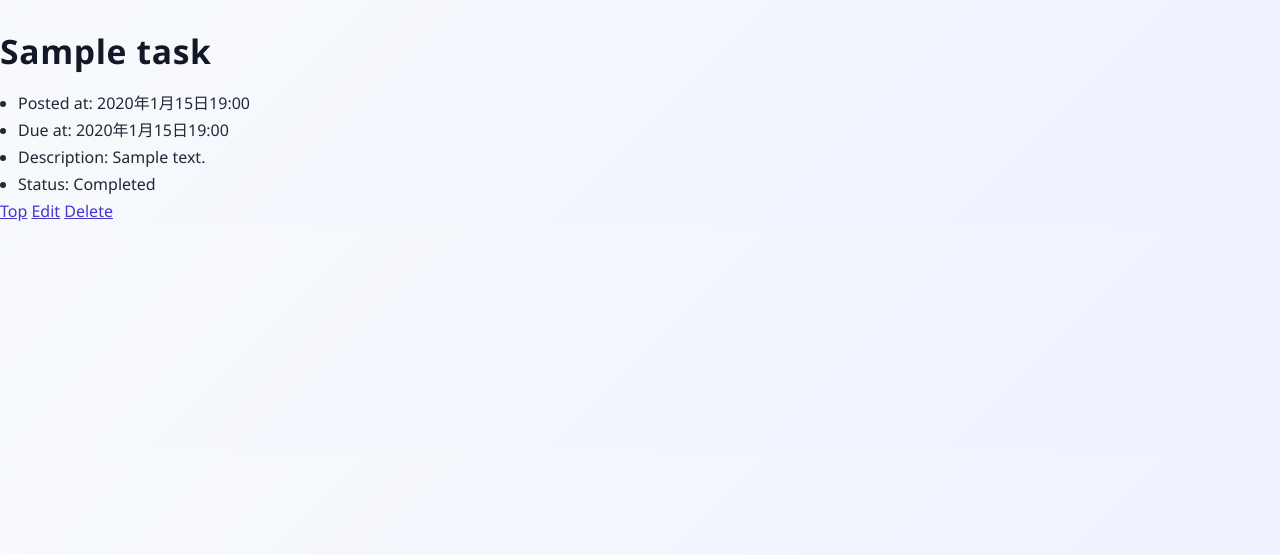
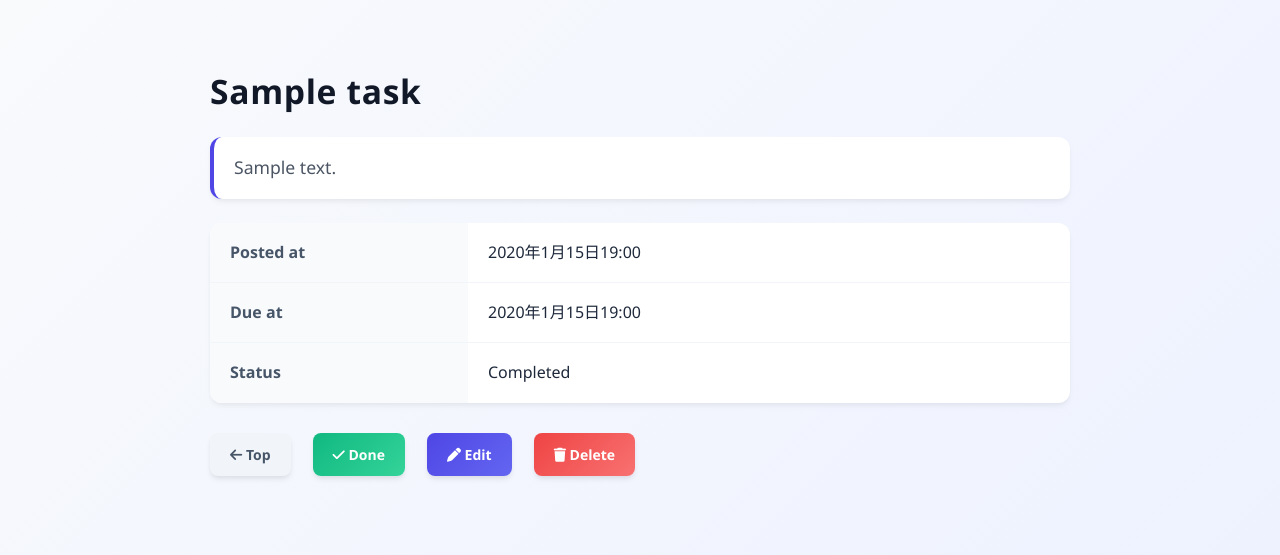
Before and after one commit to s1f10230229/django-test-exercise, a Django app: page /1/ in a window 1280 px wide. Shown: the top 555 px of the page. Run offline with Django 5.2, Linux system fonts and the light colour scheme; tables that the repository leaves empty hold one stand-in row (values such as "Sample post").

Commit message:
css追加とdetailの拡張

```diff
--- /dev/null
+++ b/todo/static/todo/detail.css
@@ -0,0 +1,102 @@
+.description {
+  font-size: 1.1rem;
+  color: #4b5563;
+  background: #ffffff;
+  padding: 16px 20px;
+  border-radius: 12px;
+  box-shadow: 0 4px 6px -1px rgba(0, 0, 0, 0.05), 0 2px 4px -1px rgba(0, 0, 0, 0.03);
+  margin-bottom: 24px;
+  border-left: 4px solid #4f46e5;
+  white-space: pre-wrap;
+}
+
+.detail-table {
+  width: 100%;
+  border-collapse: separate;
+  border-spacing: 0;
+  background: #ffffff;
+  border-radius: 12px;
+  box-shadow: 0 4px 6px -1px rgba(0, 0, 0, 0.05), 0 2px 4px -1px rgba(0, 0, 0, 0.03);
+  margin-bottom: 30px;
+  overflow: hidden;
+}
+
+.detail-table th,
+.detail-table td {
+  padding: 16px 20px;
+  text-align: left;
+  border-bottom: 1px solid #f1f5f9;
+}
+
+.detail-table tr:last-child th,
+.detail-table tr:last-child td {
+  border-bottom: none;
+}
+
+.detail-table th {
+  background-color: #f8fafc;
+  color: #475569;
+  font-weight: 600;
+  width: 30%;
+}
+
+.detail-table td {
+  color: #1e293b;
+}
+
+.nav-links {
+  margin-top: 30px;
+  display: flex;
+  gap: 12px;
+}
+
+.btn {
+  display: inline-block;
+  text-decoration: none;
+  padding: 10px 20px;
+  border-radius: 8px;
+  font-size: 14px;
+  font-weight: 600;
+  text-align: center;
+  transition: all 0.2s ease;
+  box-shadow: 0 4px 6px -1px rgba(0, 0, 0, 0.08), 0 2px 4px -1px rgba(0, 0, 0, 0.04);
+}
+
+.btn:hover {
+  text-decoration: none;
+  transform: translateY(-1px);
+  box-shadow: 0 10px 15px -3px rgba(0, 0, 0, 0.1), 0 4px 6px -2px rgba(0, 0, 0, 0.05);
+}
+
+.btn-primary {
+  background: linear-gradient(135deg, #4f46e5 0%, #6366f1 100%);
+  color: #ffffff !important;
+}
+
+.btn-secondary {
+  background: #f1f5f9;
+  color: #475569 !important;
+}
+.btn-secondary:hover {
+  background: #e2e8f0;
+}
+
+.btn-done {
+  background: linear-gradient(135deg, #10b981 0%, #34d399 100%);
+  color: #ffffff !important;
+}
+
+.btn-done:hover {
+  background: linear-gradient(135deg, #059669 0%, #059669 100%);
+}
+
+.btn-danger {
+  background: linear-gradient(135deg, #ef4444 0%, #f87171 100%);
+  color: #ffffff !important;
+}
+
+.detail-table tr.overdue th,
+.detail-table tr.overdue td {
+  background-color: #fef2f2;
+  color: #991b1b;
+}
--- a/todo/templates/todo/detail.html
+++ b/todo/templates/todo/detail.html
@@ -7,30 +7,53 @@
     <meta charset="UTF-8">
     <meta name="author" content="INIAD">
     <link rel="stylesheet" href="{% static 'todo/style.css' %}">
+    <link rel="stylesheet" href="{% static 'todo/detail.css' %}">
+    <link href="https://cdnjs.cloudflare.com/ajax/libs/font-awesome/6.0.0/css/all.min.css" rel="stylesheet">
   </head>
 
   <body>
-    <h1>{{ task.title }}</h1>
-    <ul>
-      <li>Posted at: {{ task.posted_at }}</li>
-      {% if task.due_at %}
-      <li>Due at: {{ task.due_at }}</li>
+    <main>
+      <h1>{{ task.title }}</h1>
+      {% if task.description %}
+      <p class="description">{{ task.description }}</p>
       {% endif %}
-      {% if task.description %}
-      <li>Description: {{ task.description }}</li>
-      {% endif %}
-      {% if task.completed %}
-      <li>Status: Completed</li>
-      {% else %}
-      <li>Status: Not Completed</li>
-      {% endif %}
-    </ul>
 
-    <div>
-      <a href="{% url 'index' %}">Top</a>
-      <a href="{% url 'update' task.id %}">Edit</a>
-      <a href="{% url 'delete' task.id %}">Delete</a>
-    </div>
+      <table class="detail-table">
+        <tr>
+          <th>Posted at</th>
+          <td>{{ task.posted_at }}</td>
+        </tr>
+        <tr {% if not task.completed and task.due_at and task.due_at < now %} class="overdue"{% endif %}>
+          <th>Due at</th>
+          <td>
+            {% if task.due_at %}
+            {{ task.due_at }}
+            {% else %}
+            None
+            {% endif %}
+          </td>
+        </tr>
+        <tr {% if not task.completed and task.due_at and task.due_at < now %} class="overdue" {% endif %}>
+          <th>Status</th>
+          <td>
+            {% if task.completed %}
+            Completed
+            {% else %}
+            Not Completed
+            {% endif %}
+          </td>
+        </tr>
+      </table>
+
+      <p> {% if not task.completed and task.due_at and task.due_at < now %} This task is overdue but not completed yet. {% endif %} </p>
+
+      <div class="nav-links">
+        <a href="{% url 'index' %}" class="btn btn-secondary"><i class="fa-solid fa-arrow-left"></i>  Top</a>
+        <a href="" class="btn btn-done"><i class="fa-solid fa-check"></i>  Done</a>
+        <a href="{% url 'update' task.id %}" class="btn btn-primary"><i class="fa-solid fa-pen"></i>  Edit</a>
+        <a href="{% url 'delete' task.id %}" class="btn btn-danger"><i class="fa-solid fa-trash"></i>  Delete</a>
+      </div>
+    </main>
   </body>
 
 </html>
--- a/todo/views.py
+++ b/todo/views.py
@@ -1,6 +1,6 @@
 from django.shortcuts import render, redirect
 from django.http import Http404
-from django.utils.timezone import make_aware
+from django.utils.timezone import make_aware, now
 from django.utils.dateparse import parse_datetime
 from todo.models import Task
 from django.urls import reverse
@@ -38,6 +38,7 @@ def detail(request, task_id):
 
     context = {
         'task': task,
+        'now': now(),
     }
     return render(request, 'todo/detail.html', context)
 
```
